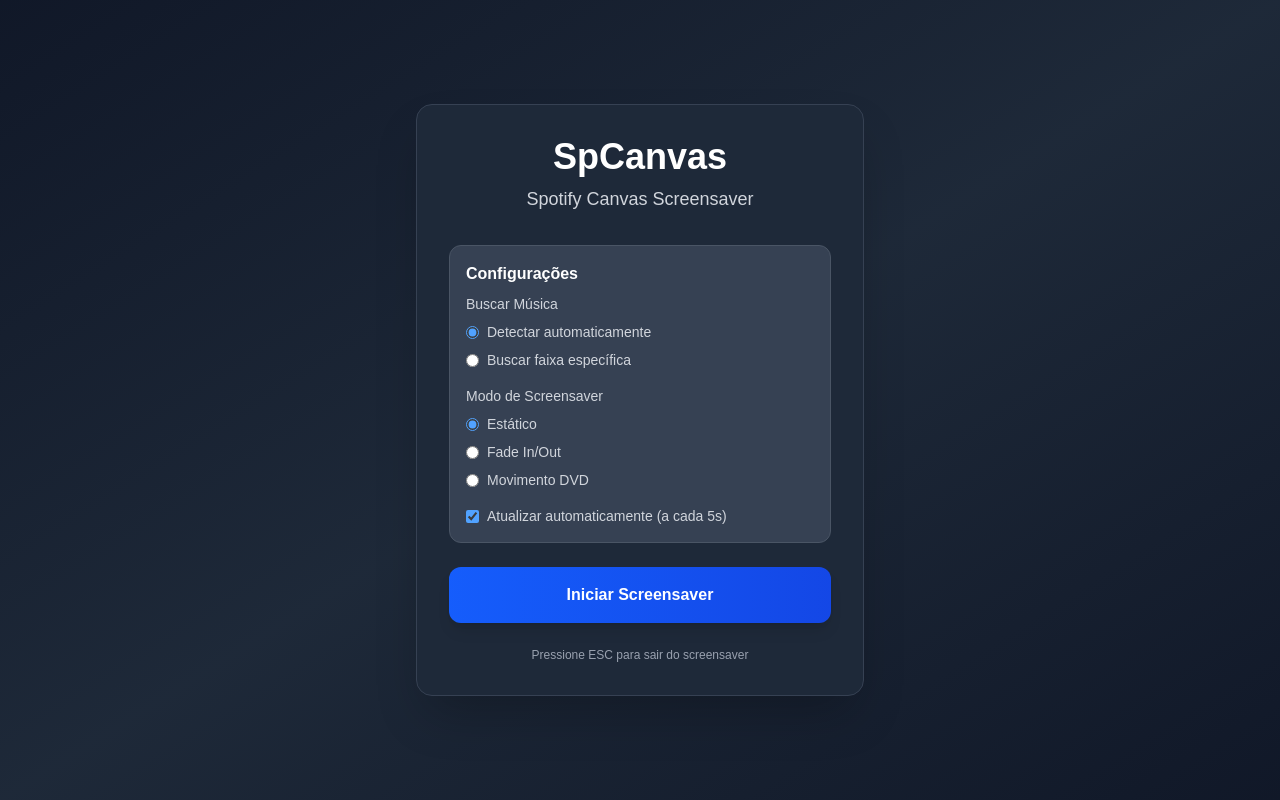
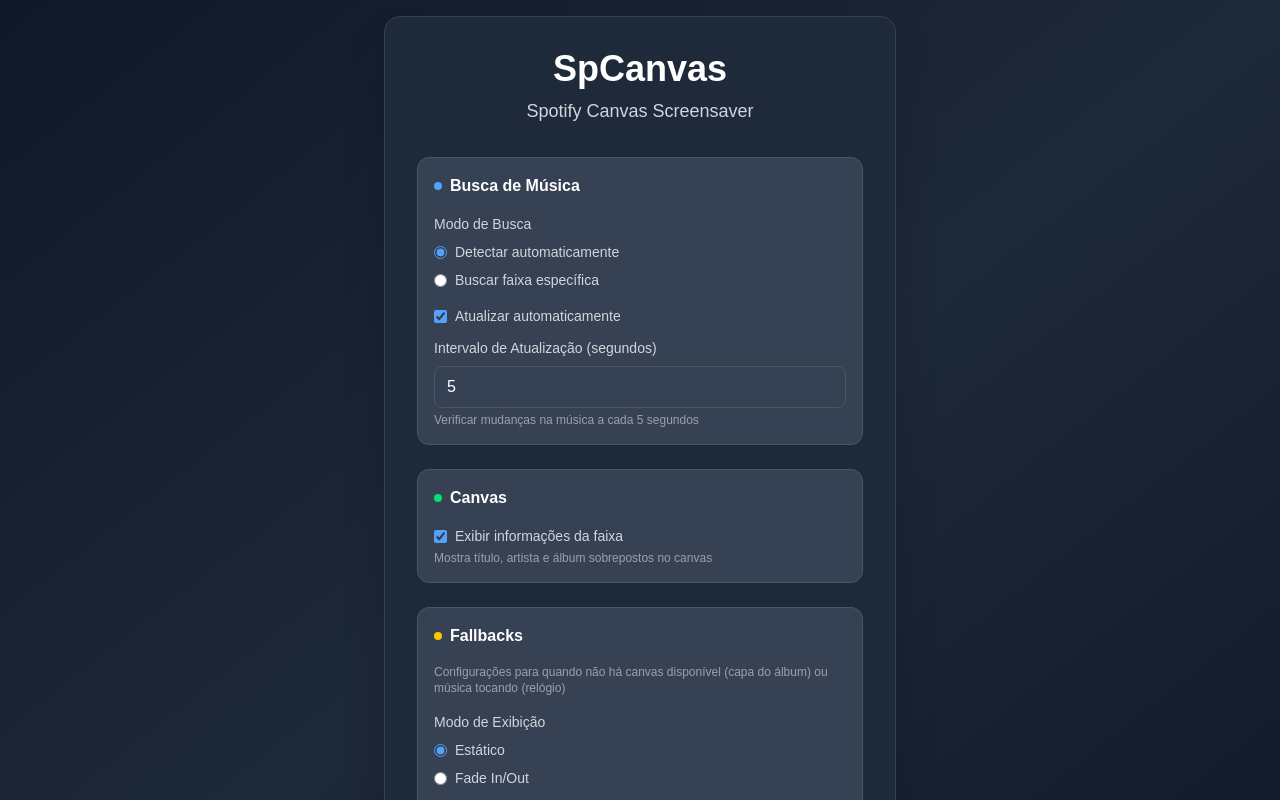
Before and after one commit to mwndl/sp-canvas, a Next.js app: page / in a window 1280 px wide. Shown: the top 800 px of the page. Built offline with nearby package versions, Linux system fonts and the light colour scheme.

Commit message:
feat: reorganize settings UI and add option to show/hide track info on canvas

```diff
--- a/src/app/page.tsx
+++ b/src/app/page.tsx
@@ -9,10 +9,12 @@
   const [isLoading, setIsLoading] = useState(false);
   const [error, setError] = useState<string | null>(null);
   const [mode, setMode] = useState<ScreensaverMode>('static');
-  const [fadeInterval, setFadeInterval] = useState(3000);
+  const [fadeInterval, setFadeInterval] = useState(3); // em segundos
   const [autoUpdate, setAutoUpdate] = useState(true);
+  const [pollingInterval, setPollingInterval] = useState(5); // em segundos
   const [searchMode, setSearchMode] = useState<'auto' | 'specific'>('auto');
   const [trackId, setTrackId] = useState('');
+  const [showTrackInfo, setShowTrackInfo] = useState(true); // Nova opção
   const router = useRouter();
 
   const startScreensaver = async () => {
@@ -34,11 +36,19 @@
       if (mode !== 'static') {
         canvasUrl.searchParams.set('mode', mode);
         if (mode === 'fade') {
-          canvasUrl.searchParams.set('fadeInterval', fadeInterval.toString());
+          canvasUrl.searchParams.set('fadeInterval', (fadeInterval * 1000).toString());
         }
       }
       if (!autoUpdate) {
         canvasUrl.searchParams.set('autoUpdate', 'false');
+      }
+      if (autoUpdate) {
+        canvasUrl.searchParams.set('pollingInterval', (pollingInterval * 1000).toString());
+      }
+
+      // Adicionar configuração de exibir informações da faixa
+      if (!showTrackInfo) {
+        canvasUrl.searchParams.set('showTrackInfo', 'false');
       }
 
       // Adicionar Track ID se for modo específico
@@ -57,20 +67,24 @@
 
   return (
     <div className="min-h-screen bg-gradient-to-br from-gray-900 via-gray-800 to-gray-900 flex items-center justify-center p-4">
-      <div className="bg-gray-800 rounded-2xl shadow-2xl p-8 max-w-md w-full border border-gray-700">
+      <div className="bg-gray-800 rounded-2xl shadow-2xl p-8 max-w-lg w-full border border-gray-700">
         <div className="text-center mb-8">
           <h1 className="text-4xl font-bold text-white mb-2">SpCanvas</h1>
           <p className="text-gray-300 text-lg">Spotify Canvas Screensaver</p>
         </div>
 
         <div className="space-y-6">
+          {/* Seção: Busca de Música */}
           <div className="bg-gray-700 border border-gray-600 rounded-xl p-4">
-            <h3 className="font-semibold text-white mb-2">Configurações</h3>
+            <h3 className="font-semibold text-white mb-4 flex items-center">
+              <span className="w-2 h-2 bg-blue-400 rounded-full mr-2"></span>
+              Busca de Música
+            </h3>
 
             <div className="space-y-4">
               <div>
                 <label className="block text-sm font-medium text-gray-300 mb-2">
-                  Buscar Música
+                  Modo de Busca
                 </label>
                 <div className="space-y-2">
                   <label className="flex items-center">
@@ -117,9 +131,86 @@
                 </div>
               )}
 
+              {searchMode === 'auto' && (
+                <div>
+                  <label className="flex items-center">
+                    <input
+                      type="checkbox"
+                      checked={autoUpdate}
+                      onChange={(e) => setAutoUpdate(e.target.checked)}
+                      className="mr-2 accent-blue-400"
+                    />
+                    <span className="text-sm font-medium text-gray-300">
+                      Atualizar automaticamente
+                    </span>
+                  </label>
+
+                  {autoUpdate && (
+                    <div className="mt-3">
+                      <label htmlFor="pollingInterval" className="block text-sm font-medium text-gray-300 mb-2">
+                        Intervalo de Atualização (segundos)
+                      </label>
+                      <input
+                        type="number"
+                        id="pollingInterval"
+                        value={pollingInterval}
+                        onChange={(e) => setPollingInterval(parseInt(e.target.value) || 5)}
+                        min="1"
+                        max="60"
+                        step="1"
+                        className="w-full px-3 py-2 bg-gray-700 border border-gray-600 rounded-lg text-white placeholder-gray-400 focus:outline-none focus:ring-2 focus:ring-blue-400 focus:border-transparent"
+                      />
+                      <p className="text-xs text-gray-400 mt-1">
+                        Verificar mudanças na música a cada {pollingInterval} segundo{pollingInterval !== 1 ? 's' : ''}
+                      </p>
+                    </div>
+                  )}
+                </div>
+              )}
+            </div>
+          </div>
+
+          {/* Seção: Canvas */}
+          <div className="bg-gray-700 border border-gray-600 rounded-xl p-4">
+            <h3 className="font-semibold text-white mb-4 flex items-center">
+              <span className="w-2 h-2 bg-green-400 rounded-full mr-2"></span>
+              Canvas
+            </h3>
+
+            <div className="space-y-4">
+              <div>
+                <label className="flex items-center">
+                  <input
+                    type="checkbox"
+                    checked={showTrackInfo}
+                    onChange={(e) => setShowTrackInfo(e.target.checked)}
+                    className="mr-2 accent-blue-400"
+                  />
+                  <span className="text-sm font-medium text-gray-300">
+                    Exibir informações da faixa
+                  </span>
+                </label>
+                <p className="text-xs text-gray-400 mt-1">
+                  Mostra título, artista e álbum sobrepostos no canvas
+                </p>
+              </div>
+            </div>
+          </div>
+
+          {/* Seção: Fallbacks (Capa do Álbum e Relógio) */}
+          <div className="bg-gray-700 border border-gray-600 rounded-xl p-4">
+            <h3 className="font-semibold text-white mb-4 flex items-center">
+              <span className="w-2 h-2 bg-yellow-400 rounded-full mr-2"></span>
+              Fallbacks
+            </h3>
+            <p className="text-xs text-gray-400 mb-4">
+              Configurações para quando não há canvas disponível (capa do álbum) ou música tocando (relógio)
+            </p>
+
+            <div className="space-y-4">
               <div>
                 <label className="block text-sm font-medium text-gray-300 mb-2">
-                  Modo de Screensaver
+                  Modo de Exibição
                 </label>
                 <div className="space-y-2">
                   <label className="flex items-center">
@@ -161,40 +252,23 @@
               {mode === 'fade' && (
                 <div>
                   <label htmlFor="fadeInterval" className="block text-sm font-medium text-gray-300 mb-2">
-                    Intervalo do Fade (ms)
+                    Intervalo do Fade (segundos)
                   </label>
                   <input
                     type="number"
                     id="fadeInterval"
                     value={fadeInterval}
-                    onChange={(e) => setFadeInterval(parseInt(e.target.value) || 3000)}
-                    min="1000"
-                    max="10000"
-                    step="500"
+                    onChange={(e) => setFadeInterval(parseInt(e.target.value) || 3)}
+                    min="1"
+                    max="30"
+                    step="1"
                     className="w-full px-3 py-2 bg-gray-700 border border-gray-600 rounded-lg text-white placeholder-gray-400 focus:outline-none focus:ring-2 focus:ring-blue-400 focus:border-transparent"
                   />
+                  <p className="text-xs text-gray-400 mt-1">
+                    Fade in/out a cada {fadeInterval} segundo{fadeInterval !== 1 ? 's' : ''}
+                  </p>
                 </div>
               )}
-
-              <div>
-                <label className="flex items-center">
-                  <input
-                    type="checkbox"
-                    checked={autoUpdate}
-                    onChange={(e) => setAutoUpdate(e.target.checked)}
-                    disabled={searchMode === 'specific'}
-                    className="mr-2 accent-blue-400 disabled:opacity-50"
-                  />
-                  <span className={`text-sm font-medium ${searchMode === 'specific' ? 'text-gray-500' : 'text-gray-300'}`}>
-                    Atualizar automaticamente (a cada 5s)
-                  </span>
-                </label>
-                {searchMode === 'specific' && (
-                  <p className="text-xs text-gray-500 mt-1">
-                    Auto-update desabilitado para faixas específicas
-                  </p>
-                )}
-              </div>
             </div>
           </div>
 
```
